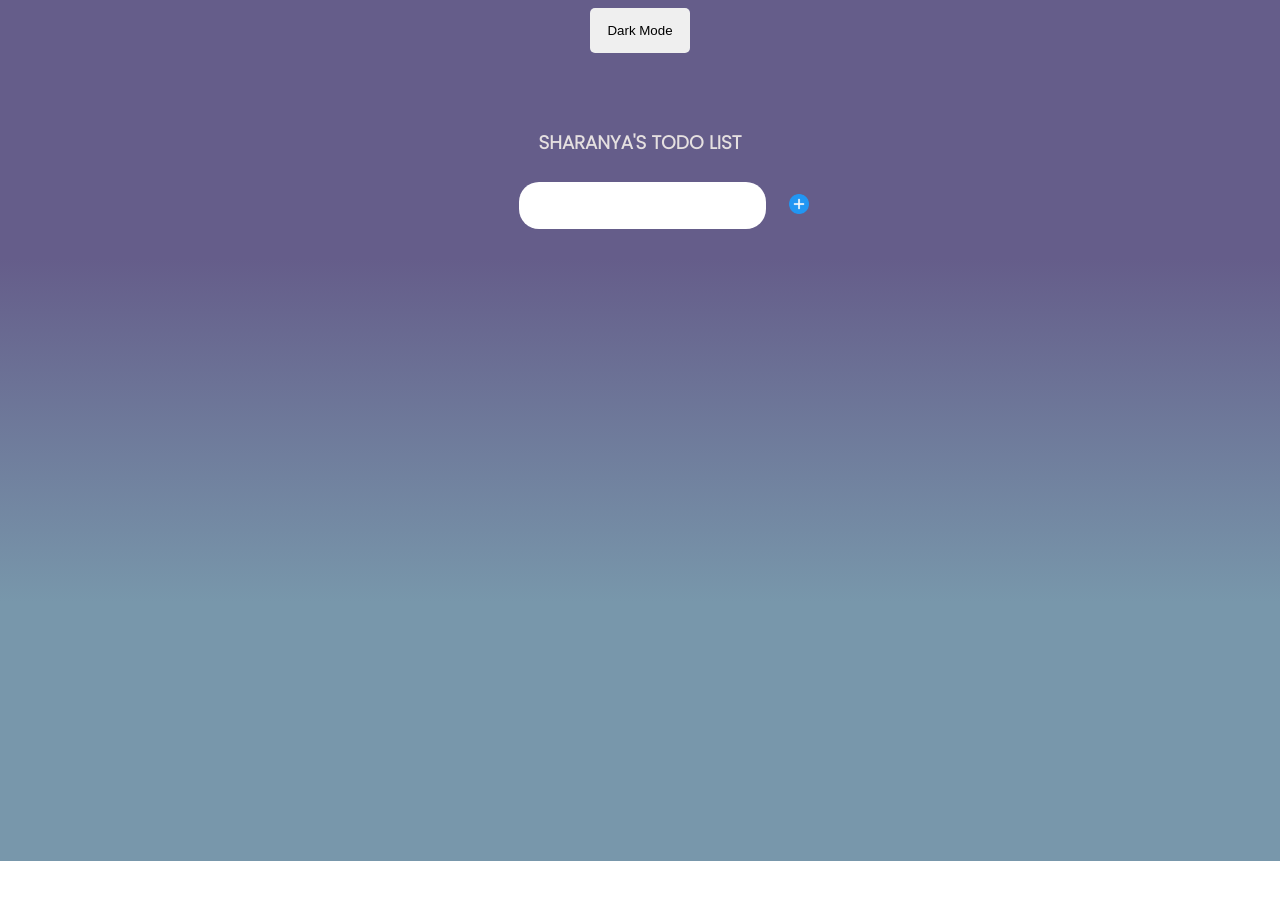
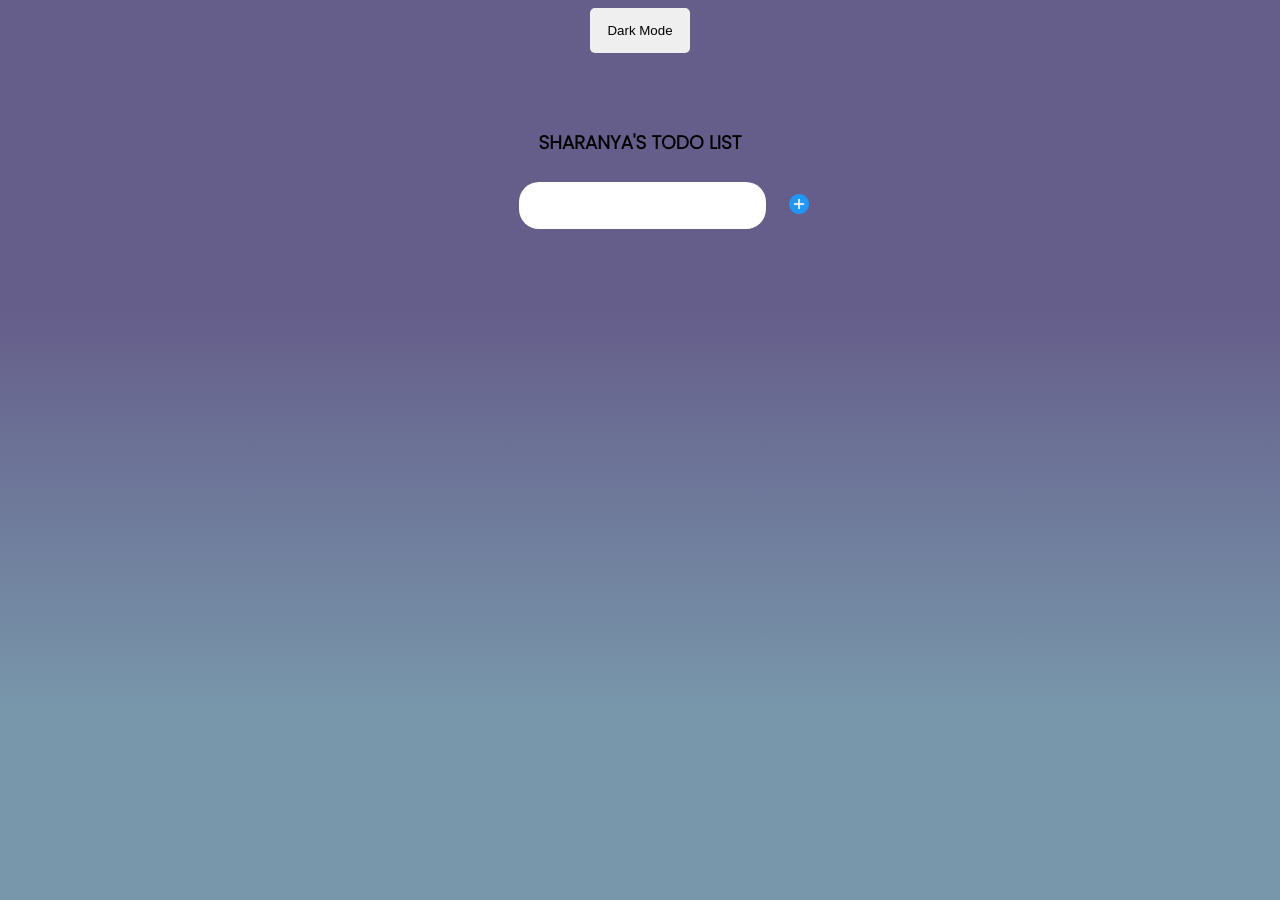
Before and after one commit to sharanya-mitra/Todolist, a plain HTML site: page index.html in a window 1280 px wide. Before the commit the page ends 861 px from the top, so only its background shows below. Drawn offline with Linux system fonts and the light colour scheme.

Commit message:
Update style.css

```diff
--- a/style.css
+++ b/style.css
@@ -1,7 +1,8 @@
 @import url("https://fonts.googleapis.com/css2?family=Poppins:wght@300&display=swap");
 body {
-  font-size: 16px;
-  color: #e5e0e0;
+  background-color: #E4E9FD;
+  background-image: -webkit-linear-gradient(65deg, #A683E3 50%, #E4E9FD 50%);
+  min-height: 1000px;
   background-image: linear-gradient(to bottom, #655d8a 30%, #7897ab 70%);
   font-family: 'Poppins', sans-serif;
 }
```
